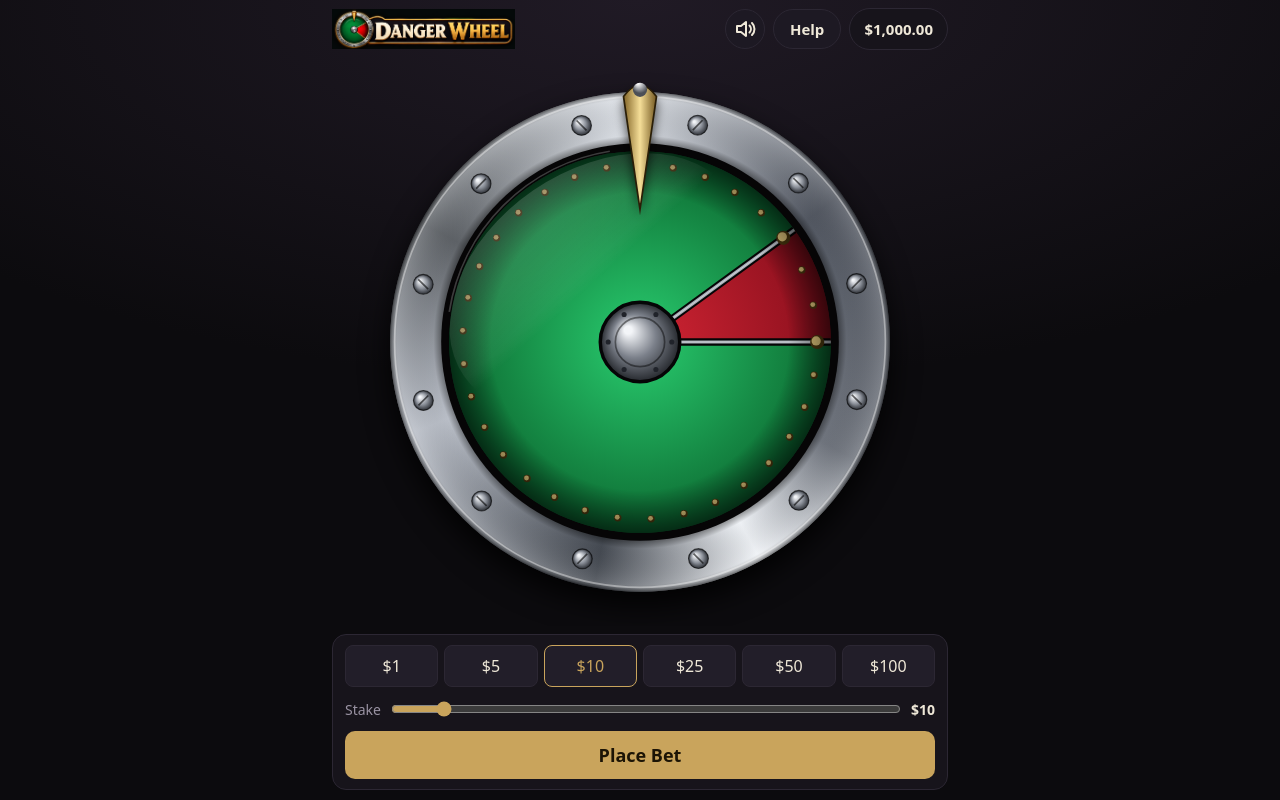
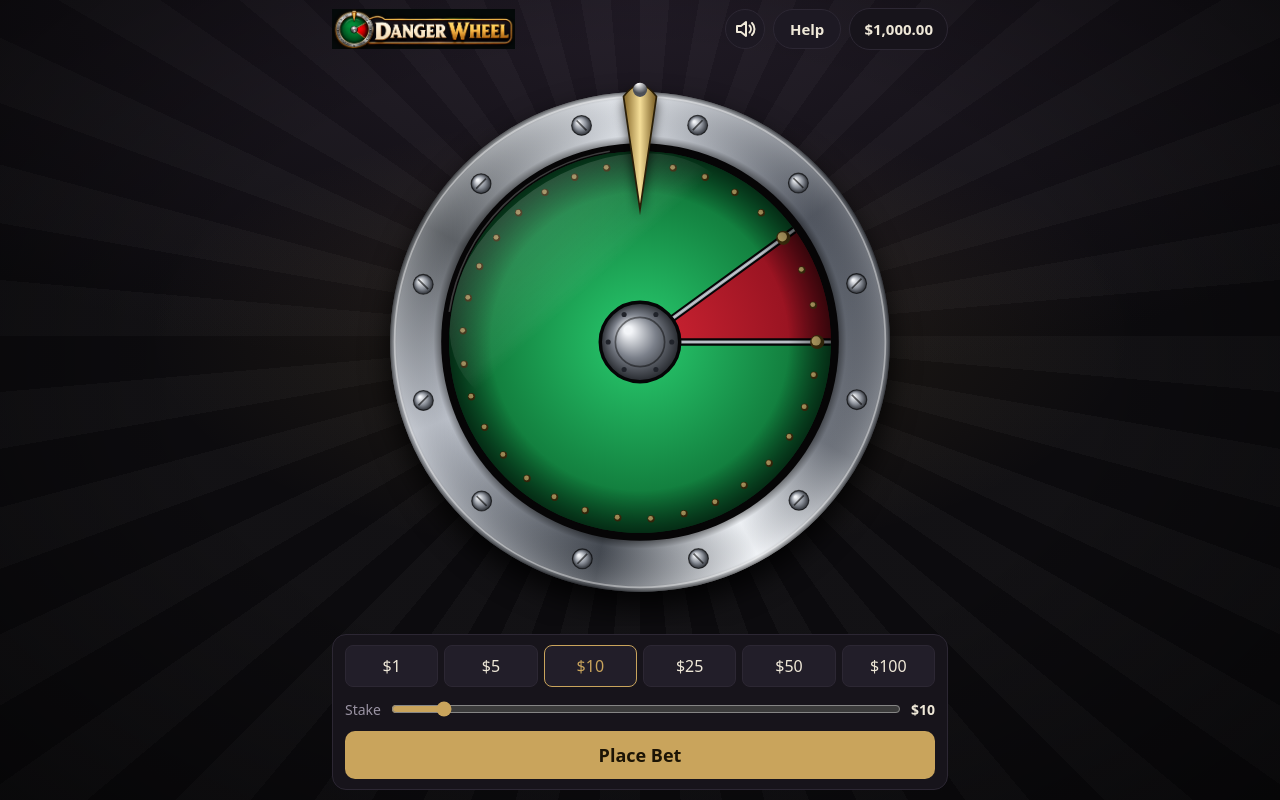
Before and after one commit to milerdo/dangerwheel, a React (Vite) app: page / in a window 1280 px wide. Built offline with nearby package versions, Linux system fonts and the light colour scheme.

Commit message:
v0.41 patch flapper over red; background radiant

```diff
--- a/src/game/spinPlan.ts
+++ b/src/game/spinPlan.ts
@@ -26,6 +26,12 @@ export const pointerPhi = (theta: number) => mod(-Math.PI / 2 - theta, TAU);
 export function outcomeAt(theta: number, p: number, n: number = CONFIG.visual.segments): Outcome {
   const seg = TAU / n;
   return mod(pointerPhi(theta), seg) < p * seg ? 'win' : 'loss';
+}
+/** When the green share changes (pOld -> pNew), rotate the wheel so the pointer's nearer green edge keeps its distance.
+ *  The pointer stays inside green and the extra red appears on the far side of it. Call once per animation frame. */
+export function anchoredTheta(theta: number, pOld: number, pNew: number, n: number = CONFIG.visual.segments): number {
+  const seg = TAU / n, phi = mod(pointerPhi(theta), seg), g = pOld * seg;
+  return phi < g && phi >= g / 2 ? theta + (pOld - pNew) * seg : theta;
 }
 const thetaFor = (phi: number, min: number) => { const t = -Math.PI / 2 - phi; return t + TAU * Math.ceil((min - t) / TAU); };
 
--- a/src/styles.css
+++ b/src/styles.css
@@ -1,7 +1,7 @@
 :root{--ink:#0c0b0e;--panel:#17141b;--line:#2c2733;--brass:#c9a45c;--bone:#efe8d8;--mute:#9a93a3;--safe:#1fbf6a;--danger:#ff6b75;
  --serif:"Iowan Old Style","Palatino Linotype",Palatino,"Book Antiqua",Georgia,serif;--sans:system-ui,-apple-system,"Segoe UI",Roboto,sans-serif}
 *{box-sizing:border-box}
-html,body{margin:0;background:radial-gradient(120% 80% at 50% 0%,#201a25 0%,var(--ink) 60%) fixed;color:var(--bone);font-family:var(--sans);overscroll-behavior:none}
+html,body{margin:0;background:radial-gradient(ellipse at 50% 45%,transparent 50%,rgba(0,0,0,.5) 100%),radial-gradient(55% 40% at 50% 42%,rgba(201,164,92,.13),transparent 70%),repeating-conic-gradient(from 0deg at 50% 42%,rgba(255,255,255,.028) 0 5deg,transparent 5deg 10deg),radial-gradient(120% 80% at 50% 0%,#201a25 0%,var(--ink) 60%) fixed;color:var(--bone);font-family:var(--sans);overscroll-behavior:none}
 .app{max-width:640px;margin:0 auto;height:100vh;height:100dvh;min-height:540px;padding:max(8px,env(safe-area-inset-top)) 12px max(10px,env(safe-area-inset-bottom));display:flex;flex-direction:column;gap:8px}
 header{display:flex;align-items:center;justify-content:space-between;gap:8px;min-width:0}
 h1{font:600 clamp(18px,5.6vw,30px)/1.1 var(--serif);margin:0;white-space:nowrap;overflow:hidden;text-overflow:ellipsis;min-width:0}
--- a/src/ui/Wheel.tsx
+++ b/src/ui/Wheel.tsx
@@ -1,6 +1,6 @@
 import { useEffect, useRef } from 'react';
 import { CONFIG } from '../config';
-import { angleAt, arcs, makeSpinPlan, TAU, type Outcome, type SpinPlan } from '../game/spinPlan';
+import { angleAt, anchoredTheta, arcs, makeSpinPlan, TAU, type Outcome, type SpinPlan } from '../game/spinPlan';
 import { flapAt, pegModel, pegsCrossed, planSpin, type PegModel } from '../game/physics';
 
 export interface SpinRequest { id: number; outcome: Outcome }
@@ -89,7 +89,7 @@ if (Math.abs(s.theta - s.prev) < 0.12) for (let i = 0; i < 6; i++) { const a = s
         const t = now - s.t0;
         if (t >= s.plan.total) { s.theta = s.plan.finalTheta; s.plan = null; s.glow = { win: s.out === 'win', t0: now }; cbs.current.onSettled(s.id); }
         else { s.theta = angleAt(s.plan, t); more = true; if (pegsCrossed(s.model, s.prev, s.theta)) cbs.current.onTick(); }
-      } else if (Math.abs(s.p - s.target) > 1e-4) { s.p += (s.target - s.p) * 0.16; more = true; } else s.p = s.target;
+     } else if (Math.abs(s.p - s.target) > 1e-4) { const was = s.p; s.p += (s.target - s.p) * 0.16; s.theta = anchoredTheta(s.theta, was, s.p); more = true; } else s.p = s.target;
       model();
       if (Math.abs(s.theta - s.prev) > 1e-5) s.dir = Math.sign(s.theta - s.prev);
       s.flap += ((s.plan ? flapAt(s.model, s.theta) : 0) - s.flap) * 0.6; if (s.flap > 0.01) more = true;
```
